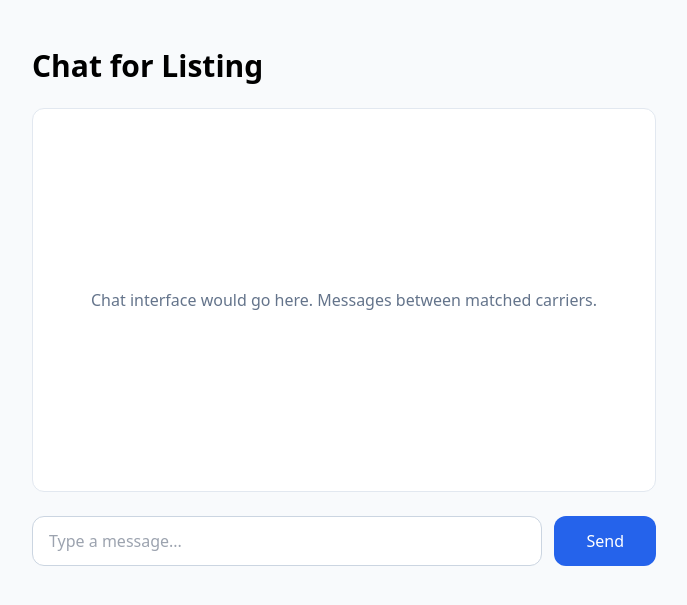
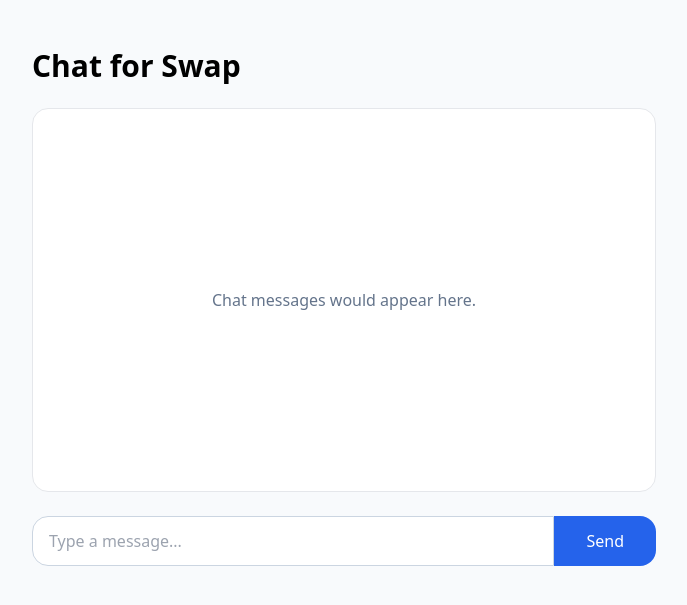
Before and after one commit to barnanst-collab/carrierswap, a Flask app: template CarrierSwap/templates/chat.html in a window 1280 px wide. Shown: the part 65-670 px from the top of the page, without its empty margins (296-983 px from the left). Run offline with Flask 3, Linux system fonts and the light colour scheme; the template is opened without the code that fills it, so the values that code supplies are empty; some libraries are stand-ins or nearby versions.

Commit message:
Update chat.html

```diff
--- a/CarrierSwap/templates/chat.html
+++ b/CarrierSwap/templates/chat.html
@@ -4,13 +4,13 @@
 
 {% block content %}
 <div class="max-w-2xl mx-auto px-6 py-12">
-    <h1 class="text-3xl font-bold mb-6">Chat for Listing {{ listing_id }}</h1>
-    <div class="bg-white border border-slate-200 rounded-xl p-8 h-96 flex items-center justify-center text-slate-500">
-        Chat interface would go here. Messages between matched carriers.
+    <h1 class="text-3xl font-bold mb-6">Chat for Swap</h1>
+    <div class="bg-white border rounded-2xl p-8 h-96 flex items-center justify-center text-slate-500 mb-6">
+        Chat messages would appear here.
     </div>
-    <div class="mt-6 flex gap-3">
-        <input type="text" placeholder="Type a message..." class="flex-1 border border-slate-300 rounded-xl px-4 py-3">
-        <button class="bg-blue-600 text-white px-8 rounded-xl">Send</button>
+    <div class="flex">
+        <input type="text" placeholder="Type a message..." class="flex-1 border border-slate-300 rounded-l-2xl px-4 py-3">
+        <button class="bg-blue-600 text-white px-8 rounded-r-2xl">Send</button>
     </div>
 </div>
 {% endblock %}
```
